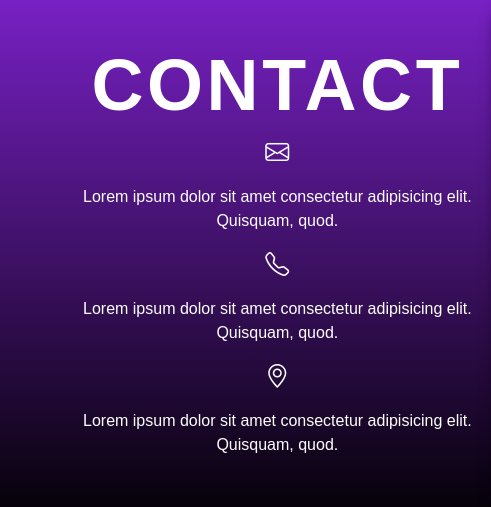
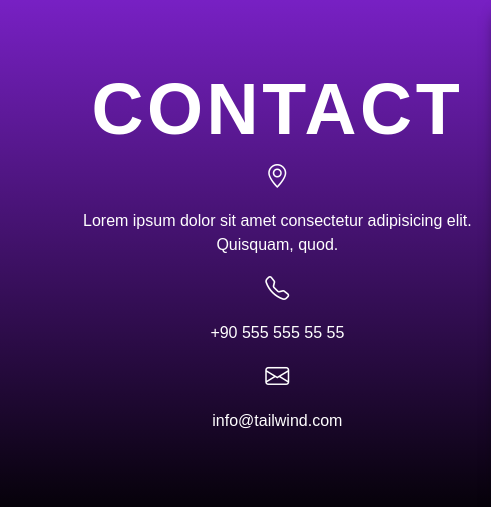
Before and after one commit to vedatsozen/landingpage5, a plain HTML site: page index.html in a window 1280 px wide. Shown: the part 2429-2936 px from the top of the page, 0-491 px from the left. Drawn offline with nearby package versions, Linux system fonts and the light colour scheme; a web font is replaced by a local one.

Commit message:
Add files via upload

```diff
--- a/index.html
+++ b/index.html
@@ -70,14 +70,14 @@
 
             <div class="h-full w-4/12 flex flex-col justify-center items-center gap-4">
                 <h1 class="text-center text-7xl text-white font-bold tracking-wider">CONTACT</h1>
-                <i class="bi bi-envelope text-2xl text-white"></i>
+                <i class="bi bi-geo-alt text-2xl text-white"></i>
                 <h1 class="text-center text-base text-white">Lorem ipsum dolor sit amet consectetur adipisicing elit. Quisquam, quod.</h1>
 
                 <i class="bi bi-telephone text-2xl text-white"></i>
-                <h1 class="text-center text-base text-white">Lorem ipsum dolor sit amet consectetur adipisicing elit. Quisquam, quod.</h1>
+                <h1 class="text-center text-base text-white">+90 555 555 55 55</h1>
 
-                <i class="bi bi-geo-alt text-2xl text-white"></i>
-                <h1 class="text-center text-base text-white">Lorem ipsum dolor sit amet consectetur adipisicing elit. Quisquam, quod.</h1>
+                <i class="bi bi-envelope text-2xl text-white"></i>
+                <h1 class="text-center text-base text-white">info@tailwind.com</h1>
             </div>
 
             <div class="h-full w-7/12">
```
